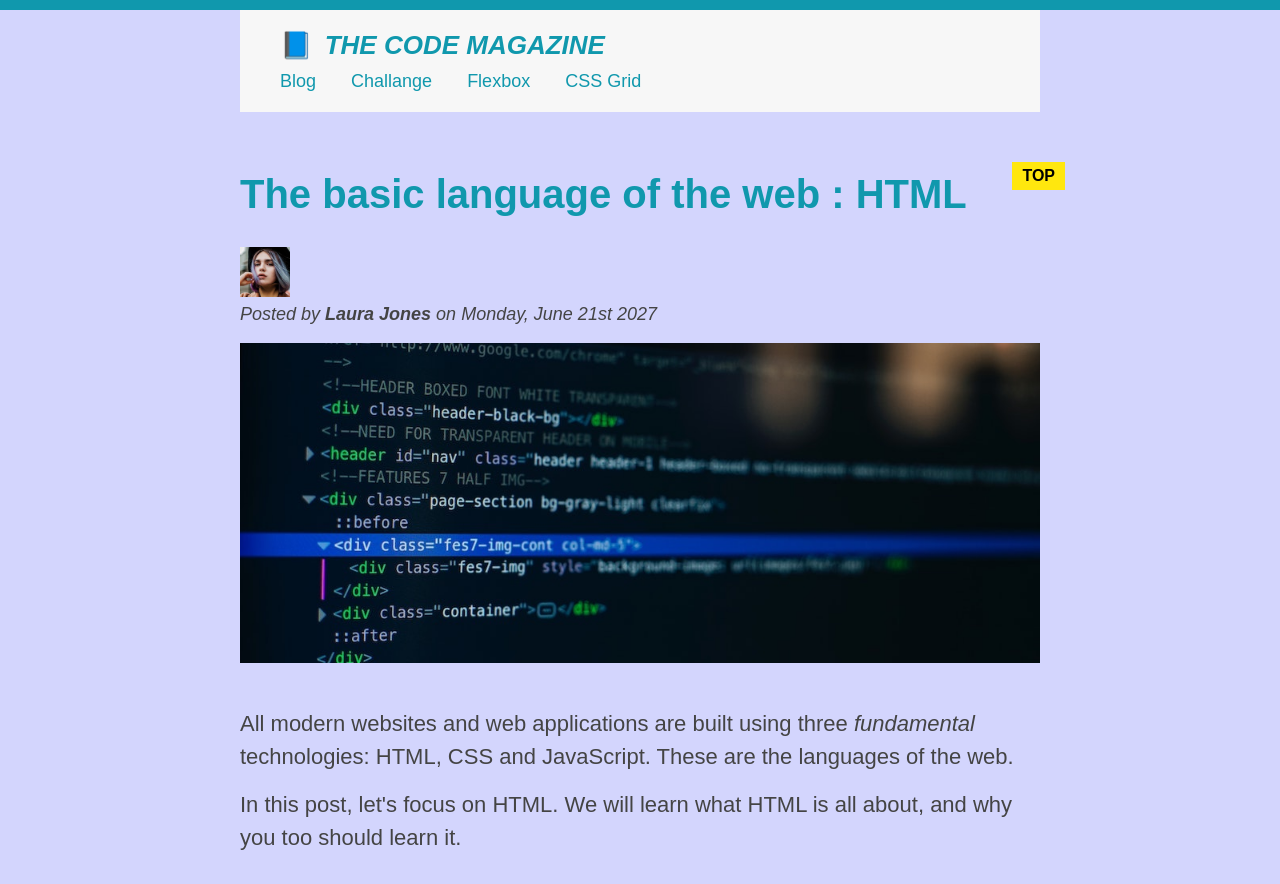
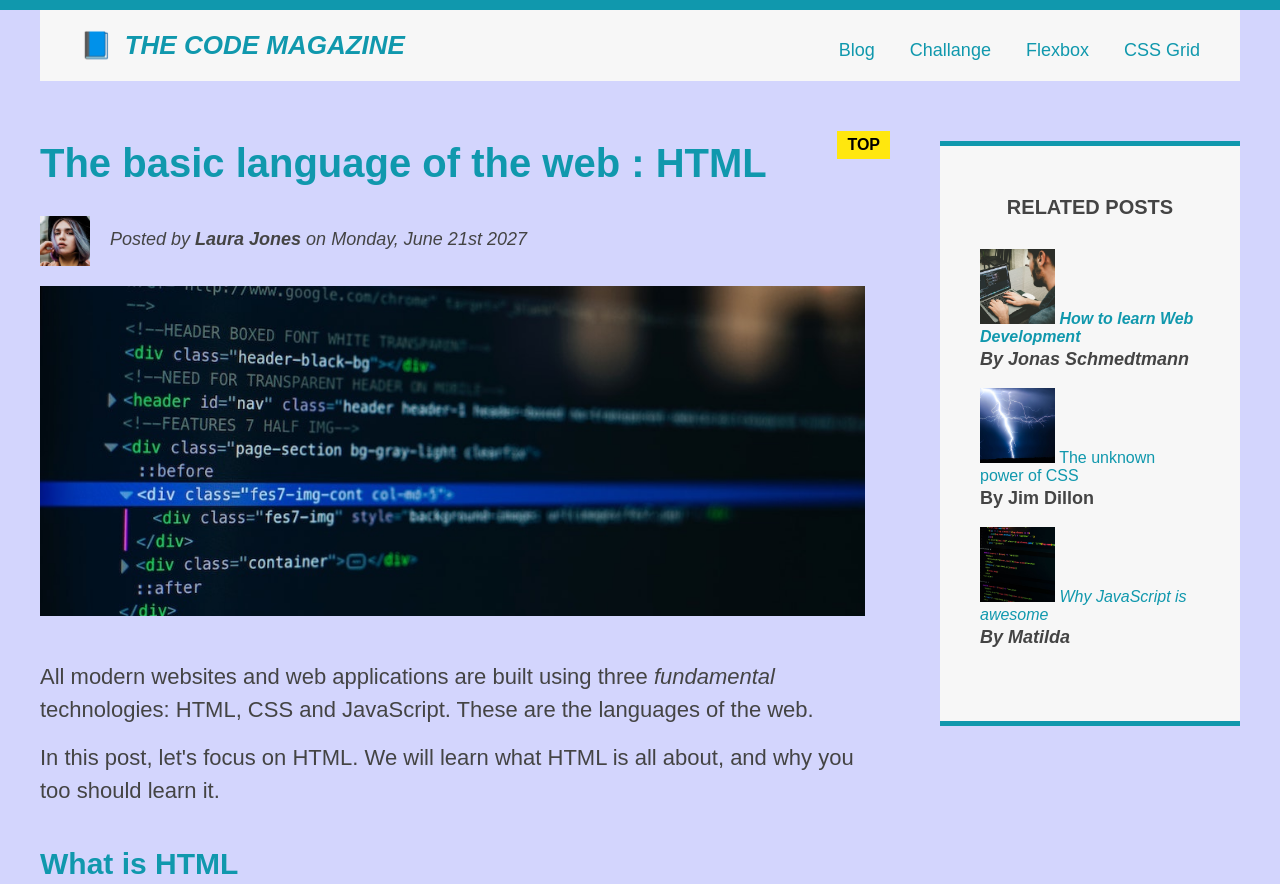
Before and after one commit to 4nuragKr/test, a plain HTML site: page index.html in a window 1280 px wide. Shown: the top 884 px of the page. Drawn offline with Linux system fonts and the light colour scheme.

Commit message:
Before challenge 1

```diff
--- a/index.html
+++ b/index.html
@@ -8,7 +8,7 @@
 
   <body>
     <div class="container">
-      <header class="main-header">
+      <header class="main-header clearfix">
         <h1>📘 The Code Magazine</h1>
         <nav>
           <a href="blog.html">Blog</a>
@@ -16,6 +16,8 @@
           <a href="#">Flexbox</a>
           <a href="#">CSS Grid</a>
         </nav>
+
+        <!-- <div class="clear"></div> -->
       </header>
       <article>
         <header class="post-header">
@@ -25,8 +27,9 @@
             alt="Head shot of Laura Jones"
             width="50"
             height="50"
+            class="author-img"
           />
-          <p id="author">
+          <p id="author" class="author">
             Posted by <strong>Laura Jones</strong> on Monday, June 21st 2027
           </p>
           <img
--- a/style.css
+++ b/style.css
@@ -8,6 +8,10 @@
   /* doing global reset */
   margin: 0;
   padding: 0;
+
+  /* changing the way CSS box model works. We don't add it in body selector bcoz this property doesn't get inherited! */
+
+  box-sizing: border-box;
 }
 
 body {
@@ -18,7 +22,7 @@ body {
 }
 
 .container {
-  width: 800px;
+  width: 1200px;
   /* margin-left: auto;
   margin-right: auto; */
   margin: 0 auto;
@@ -55,8 +59,7 @@ aside {
   /* border: 5px solid #1098ad; */
   border-bottom: 5px solid #1098ad;
   border-top: 5px solid #1098ad;
-  padding: 50px 0;
-  width: 500px;
+  padding: 50px 40px;
 }
 
 /* SMALLER ELEMENTS */
@@ -89,6 +92,7 @@ h4 {
   font-size: 20px;
   text-transform: uppercase;
   text-align: center;
+  margin-bottom: 30px;
 }
 
 p {
@@ -100,7 +104,6 @@ p {
 ul,
 ol {
   margin-left: 50px;
-
   margin-bottom: 20px;
 }
 
@@ -142,6 +145,7 @@ li:last-child {
 
 .related {
   list-style: none;
+  margin-left: 0;
 }
 
 /* Below one is pseudo class ! */
@@ -281,3 +285,49 @@ footer p {
 } */
 
 /* testing ends */
+
+/* FLOATS */
+.author-img {
+  float: left;
+  margin-bottom: 20px;
+}
+
+.author {
+  /* padding-left: 80px; */
+  float: left;
+  margin-top: 10px;
+  margin-left: 20px;
+}
+
+h1 {
+  float: left;
+}
+
+nav {
+  float: right;
+}
+
+/* .clear {
+  clear: both;
+} */
+/* Or we can use the below clearfix hack */
+
+.clearfix::after {
+  clear: both;
+  content: "";
+  display: block;
+}
+
+article {
+  width: 825px;
+  float: left;
+}
+
+aside {
+  width: 300px;
+  float: right;
+}
+
+footer {
+  clear: both;
+}
```
